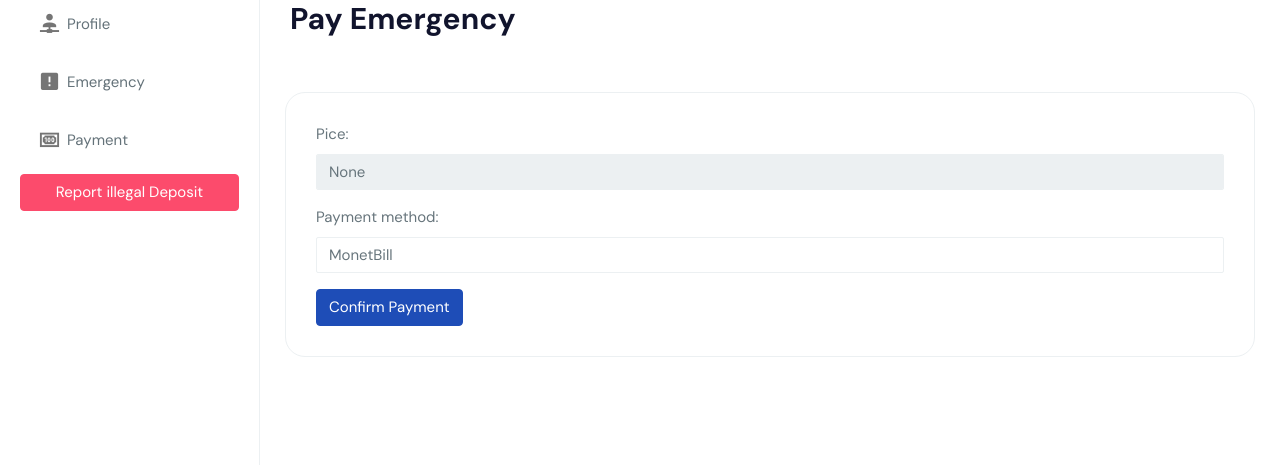
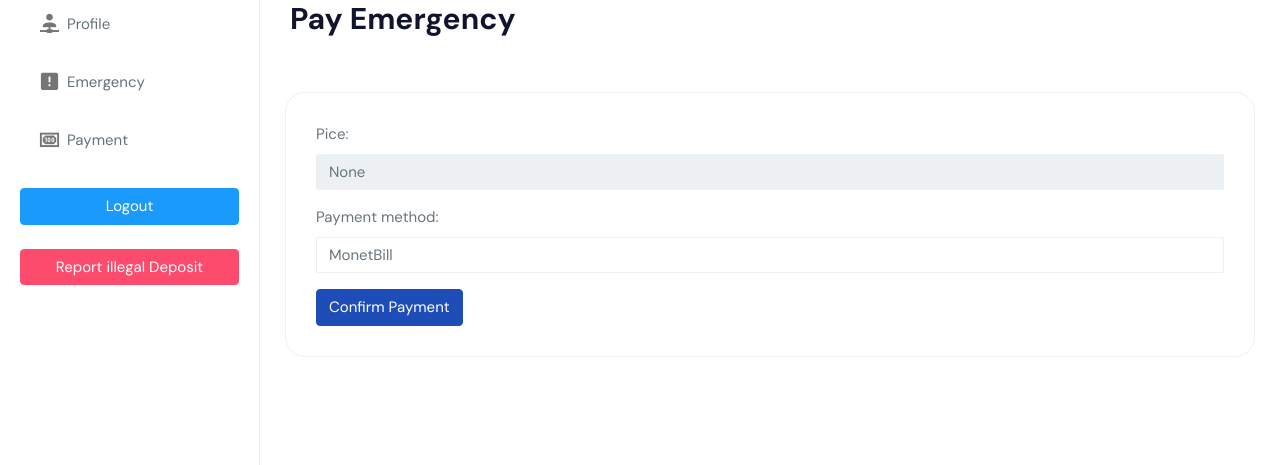
Before and after one commit to joan30122001/Clean-City, a Django app: page /pay-emergency/7/ in a window 1280 px wide. Shown: the part 138-603 px from the top of the page. Run offline with Django 4.2, Linux system fonts and the light colour scheme; data comes from the database, SQL or seed files in the repository; both versions use the stored data as it was after the commit; some libraries are stand-ins or nearby versions.

Commit message:
ajout d'un bouton logout

```diff
--- a/app/templates/_partials/navbar.html
+++ b/app/templates/_partials/navbar.html
@@ -67,6 +67,9 @@
                     <li class="sidebar-item"> <a class="sidebar-link waves-effect waves-dark sidebar-link"
                             href="{% url 'submit_payment' %}" aria-expanded="false"><i class="mdi mdi-cash-100"></i><span
                                 class="hide-menu">Payment</span></a></li>
+                    <li class="text-center p-40 upgrade-btn mt-4 mb-4">
+                        <a href="{% url 'user_logout' %}" class="btn d-block w-100 btn-info text-white" >Logout</a>
+                    </li>
                     <!-- <li class="sidebar-item"> <a class="sidebar-link waves-effect waves-dark sidebar-link"
                             href="table-basic.html" aria-expanded="false"><i class="mdi mdi-border-all"></i><span
                                 class="hide-menu">Table</span></a></li>
--- a/app/templates/_partials/navbar1.html
+++ b/app/templates/_partials/navbar1.html
@@ -34,6 +34,9 @@
                     <li class="sidebar-item"> <a class="sidebar-link waves-effect waves-dark sidebar-link"
                             href="{% url 'find_paid_users' %}" aria-expanded="false"><i class="mdi mdi-account-check"></i><span
                                 class="hide-menu">Active Client</span></a></li>
+                    <li class="text-center p-40 upgrade-btn mt-4 mb-4">
+                        <a href="{% url 'company_logout' %}" class="btn d-block w-100 btn-info text-white" >Logout</a>
+                    </li>
                     <!-- <li class="sidebar-item"> <a class="sidebar-link waves-effect waves-dark sidebar-link"
                             href="table-basic.html" aria-expanded="false"><i class="mdi mdi-border-all"></i><span
                                 class="hide-menu">Table</span></a></li>
```
Also changed, not shown: db.sqlite3.
